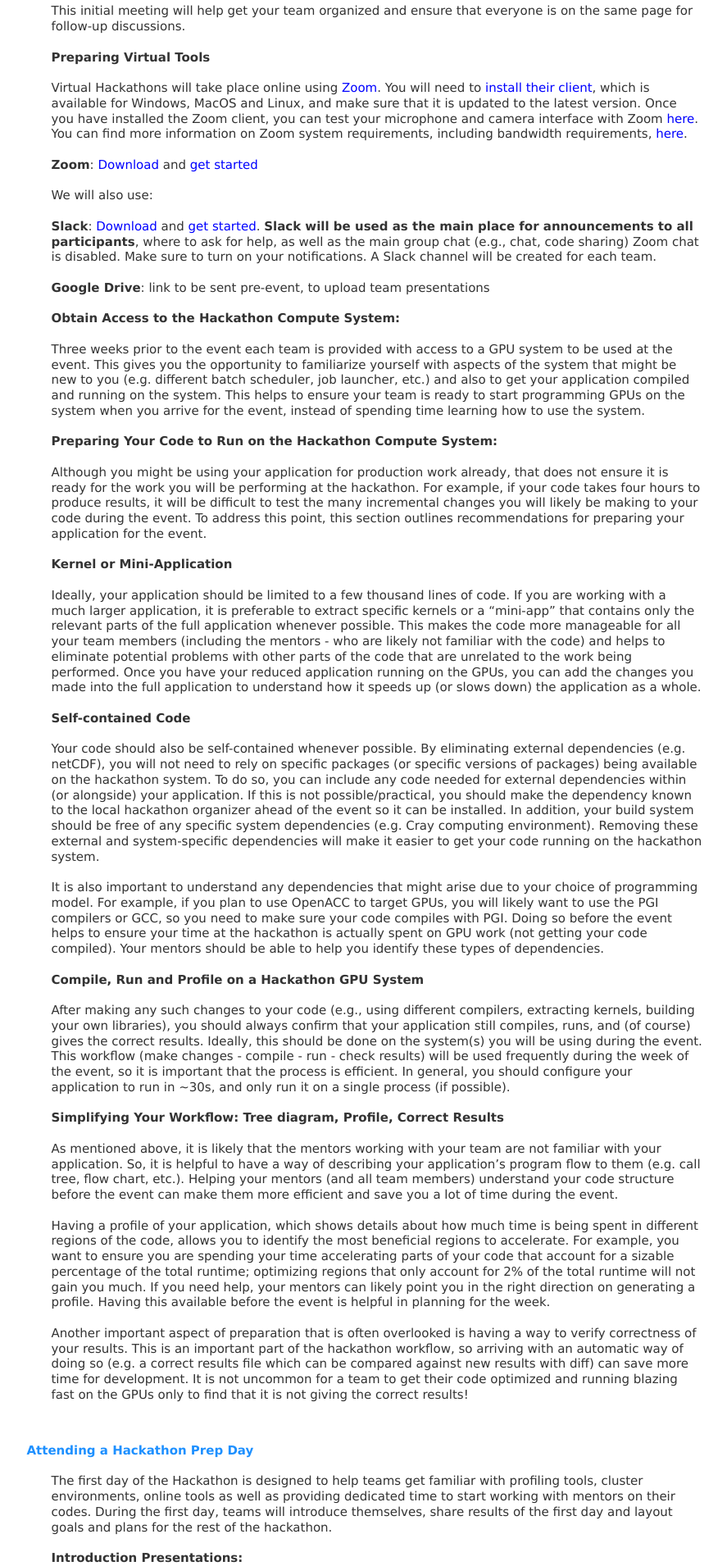
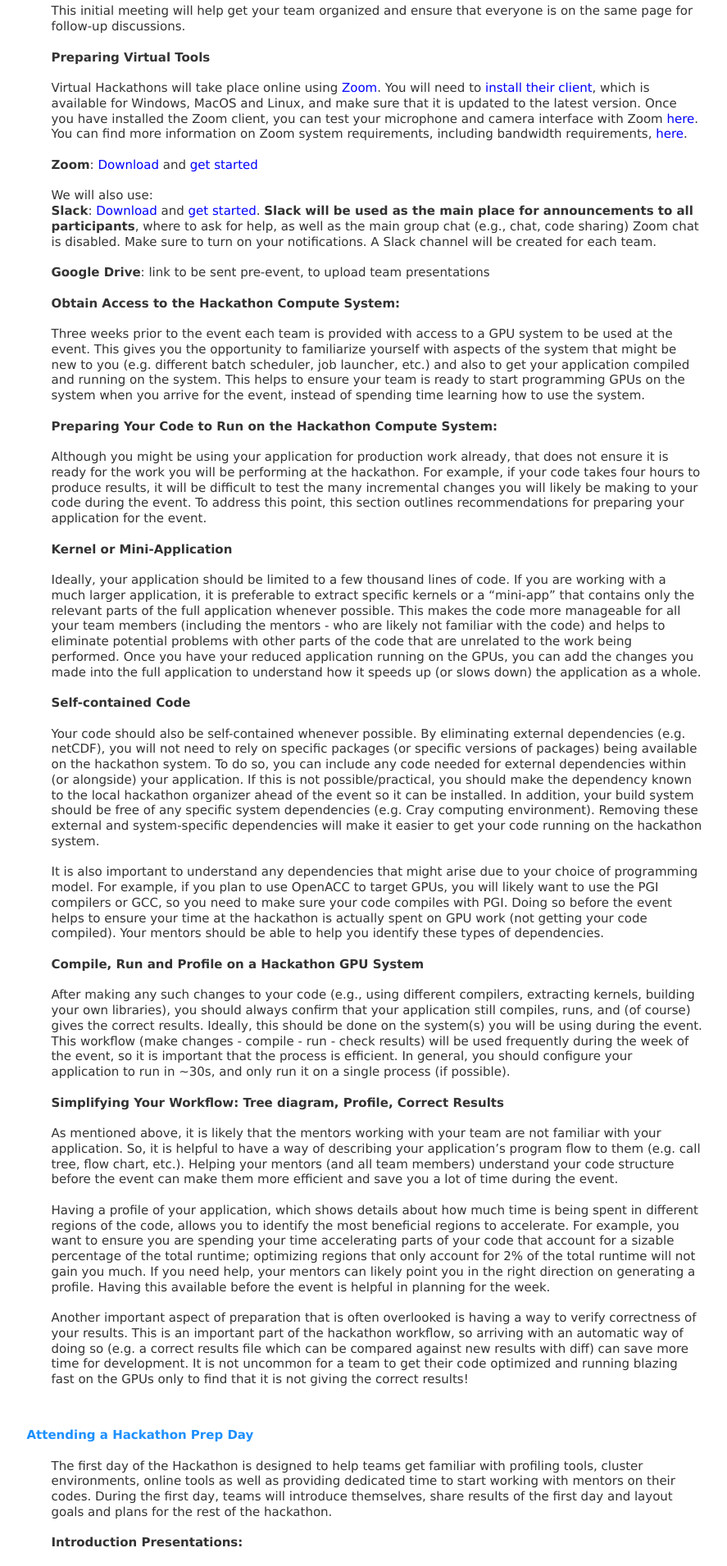
Before and after one commit to sdsc-hpc-training/sdsc-hpc-training.github.io, a Jekyll site: the page built from gpuhackathon/attendee_guide.html, in a window 1280 px wide. Shown: the part 1013-2923 px from the top of the page at 82% size, without its empty margins (195-1082 px from the left). Built offline with Jekyll 4.4.1, drawn with Linux system fonts in a browser that asks for light colours.

Commit message:
Update attendee_guide.html

```diff
--- a/gpuhackathon/attendee_guide.html
+++ b/gpuhackathon/attendee_guide.html
@@ -47,7 +47,6 @@
             </p>
             <p class="indent">This initial meeting will help get your team organized and ensure that everyone is on the same page for follow-up discussions.
             </p>
-
 <p> &nbsp; </p>
             <p class="indent"><b>Preparing Virtual Tools</b></p>
             <p> &nbsp; </p>
@@ -55,14 +54,11 @@
              Virtual Hackathons will take place online using <a href="https://zoom.us/">Zoom</a>. You will need to <a href="https://zoom.us/download/">install their client</a>, which is available for Windows, MacOS and Linux, and make sure that it is updated to the latest
 version. Once you have installed the Zoom client, you can test your microphone and camera interface with Zoom <a href="https://zoom.us/test/">here</a>. You can find more information on Zoom system requirements, including bandwidth requirements, <a href="https://support.zoom.us/hc/en-us/articles/201362023-System-Requirements-for-PC-Mac-and-Linux">here</a>.
      <p> &nbsp; </p>
-            <p class="indent"><b>Zoom</b>: <a href="https://zoom.us/download">Download</a> and <a href="https://support.zoom.us/Getting-Started">get started</a></p>
-
+            <p class="indent"><b>Zoom</b>: <a href="https://zoom.us/download">Download</a> and <a href="https://support.zoom.us/hc/en-us/categories/200101697-Getting-Started">get started</a></p>
      <p> &nbsp; </p>
             <p class="indent">We will also use:
-     <p> &nbsp; </p>
-            <p class="indent"><b>Slack</b>: <a href="https://slack.com/downloads">Download</a> and <a href="https://slack.com/resources/using-slack/slack-tutorials">get started</a>. <b>Slack will be used as the main place for announcements to all participants</b>, where to ask for help, as well as the main group chat  (e.g., chat, code sharing)
-Zoom chat is disabled. Make sure to turn on your notifications. A Slack channel will be created
-for each team.
+            <br><b>Slack</b>: <a href="https://slack.com/downloads">Download</a> and <a href="https://slack.com/resources/using-slack/slack-tutorials">get started</a>. <b>Slack will be used as the main place for announcements to all participants</b>, where to ask for help, as well as the main group chat  (e.g., chat, code sharing)
+Zoom chat is disabled. Make sure to turn on your notifications. A Slack channel will be created for each team.</br>
 
      <p> &nbsp; </p>
             <p class="indent"><b>Google Drive</b>: link to be sent pre-event, to upload team presentations
```
